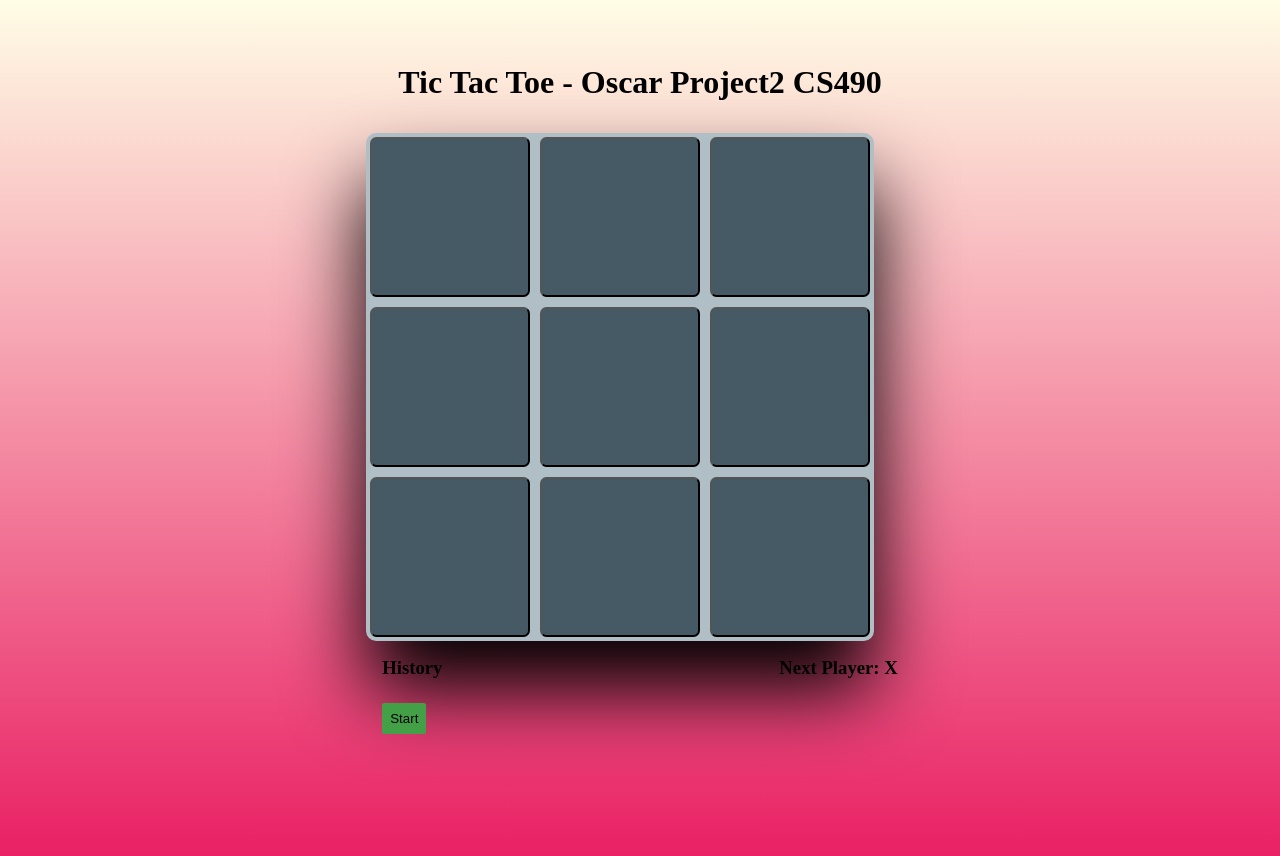
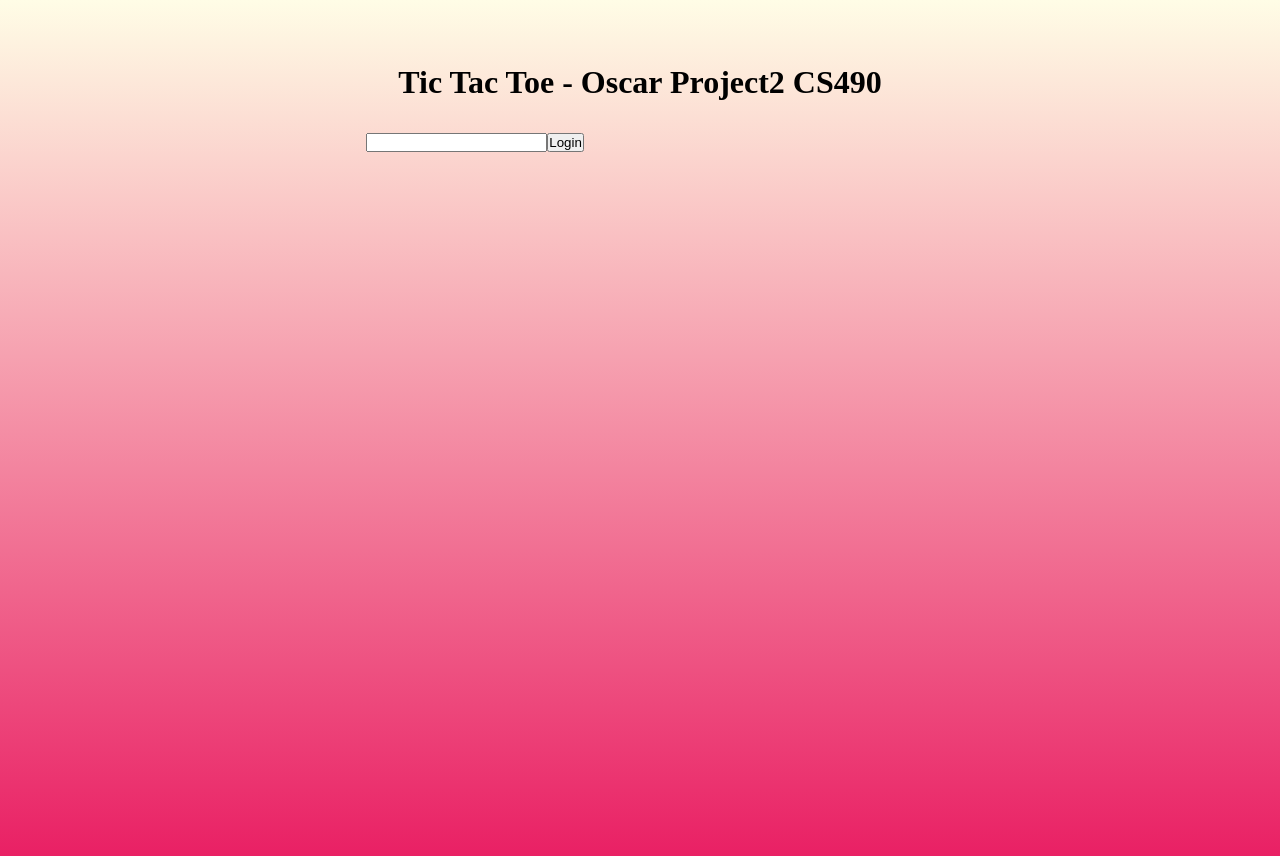
Before and after one commit to NJIT-CS490-SP21/project2-oo89, a React (Create React App) app: page / in a window 1280 px wide. Shown: the top 856 px of the page. Built offline with nearby package versions, Linux system fonts and the light colour scheme.

Commit message:
Login socket with hide board

```diff
--- a/src/App.js
+++ b/src/App.js
@@ -12,7 +12,45 @@ const App = () => {
   const winner = calculateWinner(history[stepNumber]);
   const xO = xIsNext ? "X" : "O";
 
-  const handleClick = (i) => {
+  //User
+  const [activeUsers, setUsers] = useState([]);
+  const [username, setusername] = useState(null);
+  const usernameRef = useRef(null); // This is the reference to the input element  username
+  const [xOLogin, setxOLogin] = useState('X');
+  // hiding the board
+  const [isShown, setShown] = useState(false);
+
+  function loginClick () {
+     const userText = usernameRef.current.value;
+     setUsers(prevUsers => {
+       const listUserCopy = [...prevUsers];
+       listUserCopy.push(userText);
+
+       return listUserCopy;
+     });
+
+    //this is to show ot not the board when login
+    setShown((prevShown) => {
+      return !prevShown;
+    });
+
+
+   socket.emit('login', {userText:userText,xOLogin:xOLogin });
+
+
+  }
+
+  useEffect(() => {
+      socket.on('login', (data) => {
+      console.log('Login event received!');
+      console.log(data);
+      setUsers(prevUser => [...prevUser, data.userText]);
+      setxOLogin('O');
+    });
+
+    }, []);
+
+  const sqClick = (i) => {
 
 
     const historyPoint = history.slice(0, stepNumber + 1);
@@ -31,6 +69,7 @@ const App = () => {
 
     //socket.emit('eventData',{squares: squares});
     socket.emit('eventData',{squares:squares});
+
 
     //socket.emit('eventData2', setXisNext)
     console.log(current);
@@ -55,6 +94,7 @@ const App = () => {
       setHistory(current => [...current, data.squares]);
 
     });
+
   }, []);
 
   const renderMoves = () =>
@@ -70,7 +110,26 @@ const App = () => {
   return (
     <>
       <h1>Tic Tac Toe - Oscar Project2 CS490</h1>
-      <Board squares={history[stepNumber]} onClick={handleClick} />
+      <div>
+
+      {isShown === false ? (
+        <div>
+      <input ref={usernameRef} type="text" />
+        <button onClick={() => loginClick()}> Login </button>
+
+      </div>
+      ):null}
+
+         <div>
+        {activeUsers.map((item, index) => (
+          <li>{item} {index===0 ? "X" : index===1 ? "O" : "spectator"} </li> //if index ==0 print x else if index==1 print o else spec
+        ))}
+       </div>
+
+       {isShown === true ? (
+           <div>
+      <Board squares={history[stepNumber]} onClick={sqClick} />
+
       <div className="info-wrapper">
         <div>
           <h3>History</h3>
@@ -78,6 +137,11 @@ const App = () => {
         </div>
         <h3>{winner ? "Winner: " + winner : "Next Player: " + xO}</h3>
       </div>
+      </div>
+         ): null }
+      </div>
+
+
     </>
 
   );
```
Also changed, not shown: 1 other file (tests, documents, lock files or other folders).
